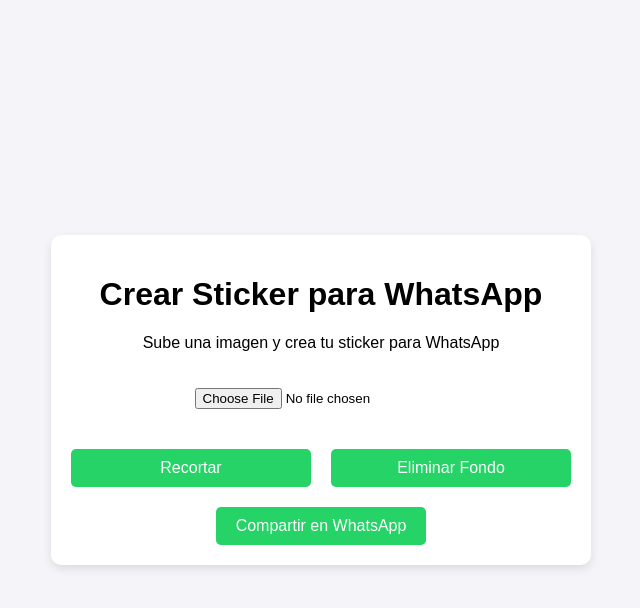
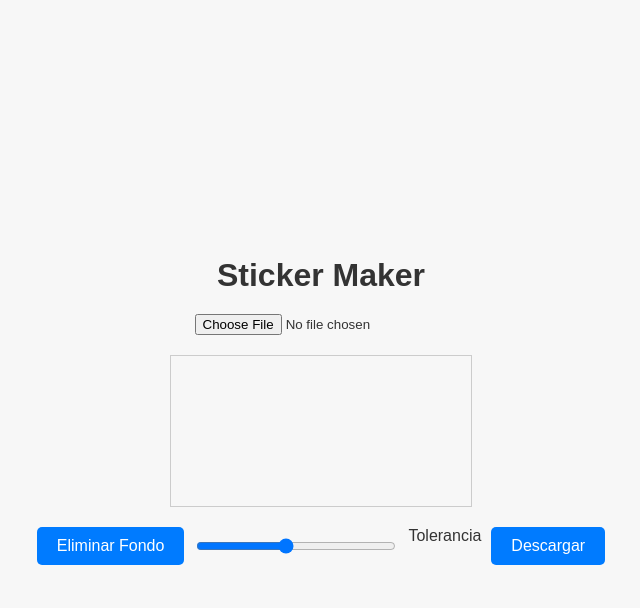
Before and after one commit to camilosanchezalfaro/sticker_maker, a plain HTML site: page index.html in a window 1280 px wide. Both pictures are taken after a click on the button "Eliminar Fondo". Shown: the whole page, without its empty margins (319-959 px from the left). Drawn offline with Linux system fonts and the light colour scheme.

Commit message:
Update index.html

```diff
--- a/index.html
+++ b/index.html
@@ -1,5 +1,5 @@
 <!DOCTYPE html>
-<html lang="es">
+<html lang="en">
 <head>
   <meta charset="UTF-8">
   <meta name="viewport" content="width=device-width, initial-scale=1.0">
@@ -7,180 +7,123 @@
   <style>
     body {
       font-family: Arial, sans-serif;
-            background-color: #f4f4f9;
+      background-color: #f7f7f7;
+      color: #333;
+      margin: 0;
       display: flex;
       flex-direction: column;
+      align-items: center;
       justify-content: center;
-            align-items: center;
       height: 100vh;
-            margin: 0;
     }
 
-        .container {
-            text-align: center;
-            padding: 20px;
-            background-color: white;
-            border-radius: 10px;
-            box-shadow: 0px 4px 10px rgba(0, 0, 0, 0.1);
-            width: 80%;
-            max-width: 500px;
+    h1 {
+      margin-bottom: 20px;
     }
 
     canvas {
       border: 1px solid #ccc;
-            margin-top: 20px;
-            width: 100%;
-            max-width: 500px;
-            height: auto;
+      margin: 20px 0;
+    }
+
+    #controls {
+      display: flex;
+      gap: 10px;
     }
 
     button {
-            background-color: #25D366;
-            color: white;
+      background-color: #007BFF;
+      color: #fff;
+      border: none;
       padding: 10px 20px;
-            font-size: 16px;
-            border: none;
       border-radius: 5px;
       cursor: pointer;
-            margin-top: 20px;
-            transition: background-color 0.3s ease;
+      font-size: 16px;
     }
 
     button:hover {
-            background-color: #128C7E;
+      background-color: #0056b3;
     }
 
-        input[type="file"] {
-            margin-top: 20px;
-        }
-
-        .button-container {
-            display: flex;
-            justify-content: space-between;
-            margin-top: 20px;
-        }
-
-        .button-container button {
-            width: 48%;
+    input[type="range"] {
+      width: 200px;
     }
   </style>
 </head>
 <body>
-
-    <div class="container">
-        <h1>Crear Sticker para WhatsApp</h1>
-        <p>Sube una imagen y crea tu sticker para WhatsApp</p>
-
-        <input type="file" id="upload-image" accept="image/*">
-        <canvas id="canvas" style="display: none;"></canvas>
-
-        <div class="button-container">
-            <button id="crop-image">Recortar</button>
+  <h1>Sticker Maker</h1>
+  <input type="file" id="upload" accept="image/*">
+  <canvas id="canvas"></canvas>
+  <div id="controls">
     <button id="remove-bg">Eliminar Fondo</button>
+    <input type="range" id="tolerance" min="10" max="100" value="50">
+    <label for="tolerance">Tolerancia</label>
+    <button id="download">Descargar</button>
   </div>
-
-        <button id="share-whatsapp">Compartir en WhatsApp</button>
-    </div>
-
   <script>
-        const uploadInput = document.getElementById('upload-image');
+    const upload = document.getElementById('upload');
     const canvas = document.getElementById('canvas');
     const ctx = canvas.getContext('2d');
-        const cropButton = document.getElementById('crop-image');
     const removeBgButton = document.getElementById('remove-bg');
-        const shareButton = document.getElementById('share-whatsapp');
+    const toleranceSlider = document.getElementById('tolerance');
+    const downloadButton = document.getElementById('download');
 
-        let image = new Image();
+    let img = new Image();
 
-        uploadInput.addEventListener('change', (e) => {
+    // Load the image onto the canvas
+    upload.addEventListener('change', (e) => {
       const file = e.target.files[0];
-            if (file) {
+      if (!file) return;
+
       const reader = new FileReader();
-                reader.onload = (event) => {
-                    image.src = event.target.result;
+      reader.onload = function(event) {
+        img.src = event.target.result;
       };
       reader.readAsDataURL(file);
-            }
+
+      img.onload = function() {
+        const aspectRatio = img.width / img.height;
+        canvas.width = 300; // Smaller width
+        canvas.height = 300 / aspectRatio; // Maintain aspect ratio
+        ctx.drawImage(img, 0, 0, canvas.width, canvas.height);
+      };
     });
 
-        image.onload = () => {
-            const scaleFactor = Math.min(500 / image.width, 500 / image.height);
-            const width = image.width * scaleFactor;
-            const height = image.height * scaleFactor;
-
-            canvas.width = width;
-            canvas.height = height;
-            ctx.drawImage(image, 0, 0, width, height);
-            canvas.style.display = 'block';  // Mostrar el canvas después de cargar la imagen
-        };
-
-        // Recortar la imagen a 500x500 (por ejemplo)
-        cropButton.addEventListener('click', () => {
-            const cropWidth = 500;
-            const cropHeight = 500;
-            const xOffset = (canvas.width - cropWidth) / 2;
-            const yOffset = (canvas.height - cropHeight) / 2;
-
-            const imageData = ctx.getImageData(xOffset, yOffset, cropWidth, cropHeight);
-            canvas.width = cropWidth;
-            canvas.height = cropHeight;
-            ctx.putImageData(imageData, 0, 0);
-        });
-
-        // Función para eliminar el fondo (simulación básica)
+    // Remove background based on tolerance
     removeBgButton.addEventListener('click', () => {
       const imageData = ctx.getImageData(0, 0, canvas.width, canvas.height);
       const data = imageData.data;
 
-            // Detectar el color promedio de la imagen (básico)
-            function getAverageColor(imageData) {
-                let r = 0, g = 0, b = 0, count = 0;
-                for (let i = 0; i < 1000; i += 4) {
-                    r += imageData[i];
-                    g += imageData[i + 1];
-                    b += imageData[i + 2];
-                    count++;
-                }
-                r = r / count;
-                g = g / count;
-                b = b / count;
-                return { r, g, b };
-            }
+      // Calculate average color
+      const avgColor = { r: 255, g: 255, b: 255 }; // Assume white background
 
-            const avgColor = getAverageColor(data);
-            const tolerance = 50;
+      const tolerance = parseInt(toleranceSlider.value, 10);
 
       for (let i = 0; i < data.length; i += 4) {
         const r = data[i];
         const g = data[i + 1];
         const b = data[i + 2];
-                if (Math.abs(r - avgColor.r) < tolerance && Math.abs(g - avgColor.g) < tolerance && Math.abs(b - avgColor.b) < tolerance) {
-                    data[i + 3] = 0;
+        const a = data[i + 3];
+
+        if (
+          Math.abs(r - avgColor.r) < tolerance &&
+          Math.abs(g - avgColor.g) < tolerance &&
+          Math.abs(b - avgColor.b) < tolerance
+        ) {
+          data[i + 3] = 0; // Set alpha to 0
         }
       }
 
       ctx.putImageData(imageData, 0, 0);
     });
 
-        // Compartir la imagen en WhatsApp
-        shareButton.addEventListener("click", () => {
-            const webpData = canvas.toDataURL("image/webp");
-            const blob = dataURItoBlob(webpData);
-            const url = URL.createObjectURL(blob);
-            const whatsappLink = `https://wa.me/?text=¡Mira este sticker que acabo de crear!&attachment=${url}`;
-            window.location.href = whatsappLink;
+    // Download the image
+    downloadButton.addEventListener('click', () => {
+      const link = document.createElement('a');
+      link.download = 'sticker.png';
+      link.href = canvas.toDataURL('image/png');
+      link.click();
     });
-
-        function dataURItoBlob(dataURI) {
-            const byteString = atob(dataURI.split(',')[1]);
-            const mimeString = dataURI.split(',')[0].split(':')[1].split(';')[0];
-            const ab = new ArrayBuffer(byteString.length);
-            const ua = new Uint8Array(ab);
-            for (let i = 0; i < byteString.length; i++) {
-                ua[i] = byteString.charCodeAt(i);
-            }
-            return new Blob([ab], { type: mimeString });
-        }
   </script>
 </body>
 </html>
```
Lines whose indentation alone changed are shown as unchanged.
